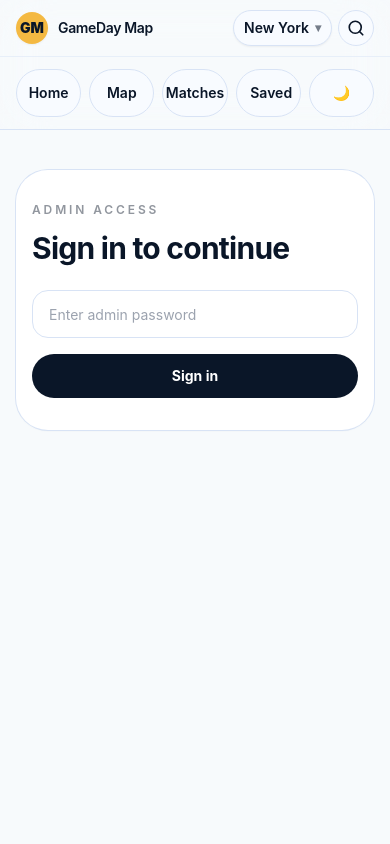
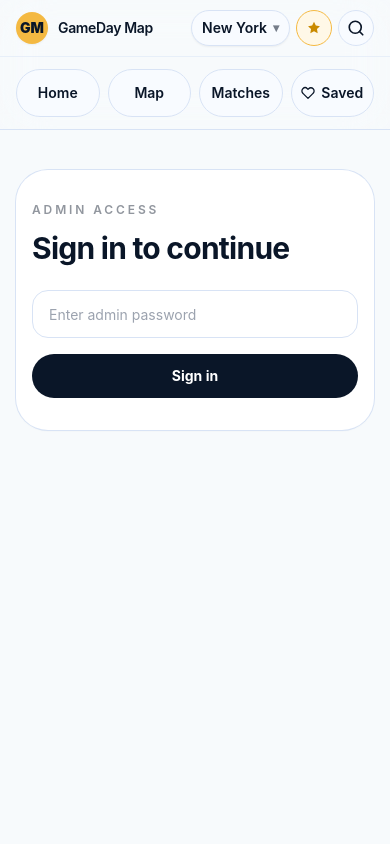
Before and after one commit to davidenyc/worldcupmvp, a Next.js app: page /admin in a window 390 px wide. Shown: the top 844 px of the page. Built offline with nearby package versions, Linux system fonts and the light colour scheme; no server answers.

Commit message:
fix: mobile overflow and dark mode regressions

```diff
--- a/app/globals.css
+++ b/app/globals.css
@@ -51,7 +51,6 @@
 html,
 body {
   overflow-x: hidden;
-  max-width: 100vw;
 }
 
 html {
@@ -64,7 +63,6 @@ body {
   color: var(--ink);
   font-family: Inter, ui-sans-serif, system-ui, -apple-system, BlinkMacSystemFont, "Segoe UI", sans-serif;
   -webkit-font-smoothing: antialiased;
-  top: 0px !important;
   overscroll-behavior: none;
 }
 
@@ -110,8 +108,38 @@ a {
   border-color: var(--border);
 }
 
+.surface-soft {
+  background: var(--surface-2);
+}
+
+.text-ink {
+  color: var(--ink);
+}
+
+.text-ink-muted {
+  color: var(--ink-55);
+}
+
+.border-line {
+  border-color: var(--border-2);
+}
+
+.dark .border-line {
+  border-color: var(--border);
+}
+
+:root {
+  --header-h: 112px;
+}
+
+@media (max-width: 1023px) {
+  :root {
+    --header-h: 152px;
+  }
+}
+
 .map-shell-frame {
-  height: calc(100svh - 112px);
+  height: calc(100svh - var(--header-h));
   overscroll-behavior: none;
 }
 
@@ -202,52 +230,6 @@ a {
 
 .dark .leaflet-popup-tip {
   background: #161b22 !important;
-}
-
-.dark [class*="bg-white"] {
-  background-color: var(--surface) !important;
-}
-
-.dark [class*="bg-white/"] {
-  background-color: color-mix(in srgb, var(--surface) 95%, transparent) !important;
-}
-
-.dark [class*="border-\\[\\#d8e3f5\\]"],
-.dark [class*="border-\\[\\#d7e4f8\\]"],
-.dark [class*="border-\\[\\#eef4ff\\]"] {
-  border-color: var(--border) !important;
-}
-
-.dark [class*="text-\\[\\#0a1628\\]"] {
-  color: var(--ink) !important;
-}
-
-.dark [class*="text-\\[\\#0a1628\\]/"] {
-  color: var(--ink-55) !important;
-}
-
-.dark [class*="text-navy"],
-.dark [class*="text-deep"] {
-  color: var(--ink) !important;
-}
-
-.dark [class*="text-mist"] {
-  color: var(--ink-55) !important;
-}
-
-.dark [class*="bg-\\[\\#f4f8ff\\]"],
-.dark [class*="bg-\\[\\#f8fbff\\]"],
-.dark [class*="bg-\\[\\#eef4ff\\]"],
-.dark [class*="bg-\\[\\#f7fafc\\]"] {
-  background-color: var(--surface-2) !important;
-}
-
-.dark [class*="bg-sky"] {
-  background-color: var(--surface-3) !important;
-}
-
-.dark [class*="border-line"] {
-  border-color: var(--border) !important;
 }
 
 .leaflet-popup-close-button {
--- a/components/home/HomeHeroActions.tsx
+++ b/components/home/HomeHeroActions.tsx
@@ -14,7 +14,7 @@ export function HomeHeroActions() {
     <div className="flex flex-col gap-3">
       <Link
         href={`/${activeCity?.key ?? "nyc"}/map`}
-        className="inline-flex w-full items-center justify-center rounded-full bg-[#f4b942] px-4 py-3 text-sm font-semibold text-[#0a1628] shadow-card transition hover:bg-[#f0c86b] lg:w-auto lg:justify-start lg:py-2.5"
+        className="inline-flex w-full items-center justify-center rounded-full bg-[#f4b942] px-4 py-3 text-sm font-semibold text-[#0a1628] shadow-card transition hover:bg-[#f0c86b] dark:text-[#0a1628] lg:w-auto lg:justify-start lg:py-2.5"
       >
         Find a watch spot →
       </Link>
--- a/components/home/USAHomepage.tsx
+++ b/components/home/USAHomepage.tsx
@@ -64,11 +64,11 @@ export async function USAHomepage() {
     <main className="bg-bg text-deep">
       <section className="bg-bg lg:min-h-[calc(100vh-88px)]">
         <div className="mx-auto grid w-full max-w-7xl items-center gap-4 px-4 py-8 sm:px-6 lg:min-h-[calc(100vh-88px)] lg:grid-cols-[minmax(0,0.9fr)_minmax(0,1.1fr)] lg:gap-10 lg:px-8">
-          <div className="order-1 flex flex-col justify-center gap-4 lg:pr-4 lg:gap-6">
+          <div className="order-1 flex min-w-0 flex-col justify-center gap-4 lg:pr-4 lg:gap-6">
             <div className="text-xs font-semibold uppercase tracking-[0.35em] text-mist">
               GAMEDAY MAP
             </div>
-            <div className="max-w-2xl">
+            <div className="min-w-0 max-w-2xl">
               <h1 className="text-4xl font-semibold tracking-tight text-deep sm:text-5xl lg:text-6xl">
                 Find your World Cup watch party
               </h1>
@@ -81,7 +81,7 @@ export async function USAHomepage() {
             <HomeHeroActions />
           </div>
 
-          <div className="order-2 -mx-4 w-auto self-center sm:mx-0 sm:w-full">
+          <div className="order-2 min-w-0 self-center">
             <NorthAmericaMap cityCards={cityCards} />
           </div>
         </div>
--- a/components/layout/site-header.tsx
+++ b/components/layout/site-header.tsx
@@ -30,6 +30,14 @@ function HeartIcon() {
   return (
     <svg width="14" height="14" viewBox="0 0 24 24" fill="none" stroke="currentColor" strokeWidth="2.2" strokeLinecap="round" strokeLinejoin="round" aria-hidden="true">
       <path d="M20.84 4.61a5.5 5.5 0 0 0-7.78 0L12 5.67l-1.06-1.06a5.5 5.5 0 0 0-7.78 7.78l1.06 1.06L12 21.23l7.78-7.78 1.06-1.06a5.5 5.5 0 0 0 0-7.78z" />
+    </svg>
+  );
+}
+
+function StarIcon() {
+  return (
+    <svg width="16" height="16" viewBox="0 0 24 24" fill="currentColor" aria-hidden="true">
+      <path d="M12 2.8l2.76 5.59 6.17.9-4.46 4.35 1.05 6.15L12 16.9l-5.52 2.89 1.05-6.15L3.07 9.29l6.17-.9L12 2.8z" />
     </svg>
   );
 }
@@ -111,7 +119,7 @@ export function SiteHeader() {
       className="sticky top-0 z-40 border-b border-[#d8e3f5] bg-white/92 backdrop-blur-xl dark:border-white/8 dark:bg-[#0d1117]/92"
       style={{ paddingTop: "env(safe-area-inset-top, 0px)" }}
     >
-      <div className="container-shell flex min-h-[56px] items-center justify-between gap-2 overflow-hidden py-0 lg:h-auto lg:gap-3 lg:py-4">
+      <div className="container-shell flex min-h-[56px] items-center justify-between gap-2 py-0 lg:h-auto lg:gap-3 lg:py-4">
         <Link href="/" className="flex min-w-0 shrink-0 items-center gap-2.5 lg:flex-1 lg:gap-3">
           <div
             className="flex h-8 w-8 shrink-0 items-center justify-center rounded-2xl text-sm font-black shadow-sm lg:h-12 lg:w-12 lg:rounded-[1.2rem] lg:text-lg"
@@ -129,16 +137,16 @@ export function SiteHeader() {
           <Link href={tonightHref} className={`${navClass(currentPath === "/tonight")} whitespace-nowrap`}>Tonight</Link>
           <Link href={mapHref} className={`${navClass(currentPath.includes("/map"))} whitespace-nowrap`}>Map</Link>
           <Link href={matchesHref} className={`${navClass(currentPath.includes("/matches"))} whitespace-nowrap`}>Matches</Link>
-          <Link href="/membership" className={`${navClass(currentPath.startsWith("/membership"))} whitespace-nowrap`}>Membership</Link>
-          <Link href="/account" className={`${navClass(currentPath.startsWith("/account"))} whitespace-nowrap`}>Account</Link>
+          <Link href="/membership" className={`${navClass(currentPath.startsWith("/membership"))} hidden whitespace-nowrap xl:inline-flex`}>Membership</Link>
+          <Link href="/account" className={`${navClass(currentPath.startsWith("/account"))} hidden whitespace-nowrap xl:inline-flex`}>Account</Link>
         </nav>
-        <div className="flex min-w-0 items-center gap-1.5 lg:gap-2">
+        <div className="flex min-w-0 flex-wrap items-center justify-end gap-1.5 lg:flex-nowrap lg:gap-2">
           <button
             type="button"
             onClick={() => setOpen((current) => !current)}
-            className="inline-flex h-9 max-w-[100px] items-center gap-1.5 rounded-full border border-[#d8e3f5] bg-[#f8fbff] px-2.5 text-sm font-semibold text-[#0a1628] shadow-sm transition hover:bg-[#eef4ff] dark:border-white/10 dark:bg-white/8 dark:text-white dark:hover:bg-white/10 lg:h-12 lg:max-w-none lg:gap-2 lg:px-3"
+            className="inline-flex h-9 max-w-[140px] min-w-0 items-center gap-1.5 rounded-full border border-[#d8e3f5] bg-[#f8fbff] px-2.5 text-sm font-semibold text-[#0a1628] shadow-sm transition hover:bg-[#eef4ff] dark:border-white/10 dark:bg-white/8 dark:text-white dark:hover:bg-white/10 lg:h-12 lg:max-w-none lg:gap-2 lg:px-3"
           >
-            <span className="hidden h-7 w-7 items-center justify-center rounded-full bg-white/80 text-[11px] font-bold text-[#0a1628] dark:bg-white/12 dark:text-white lg:inline-flex">
+            <span className="hidden h-7 w-7 items-center justify-center rounded-full bg-white/80 text-[11px] font-bold text-[#0a1628] dark:bg-white/12 dark:text-white xl:inline-flex">
               {activeCityData.shortLabel}
             </span>
             <span className="truncate whitespace-nowrap text-sm">{activeCityData.label}</span>
@@ -146,14 +154,14 @@ export function SiteHeader() {
           </button>
           <Link
             href="/saved"
-            className="hidden h-12 items-center gap-2 rounded-full border border-[#d8e3f5] bg-[#f8fbff] px-4 text-sm font-semibold text-[#0a1628] shadow-sm transition hover:bg-[#eef4ff] dark:border-white/10 dark:bg-white/5 dark:text-white dark:hover:bg-white/10 sm:inline-flex"
+            className="hidden h-12 shrink-0 items-center gap-2 whitespace-nowrap rounded-full border border-[#d8e3f5] bg-[#f8fbff] px-4 text-sm font-semibold text-[#0a1628] shadow-sm transition hover:bg-[#eef4ff] dark:border-white/10 dark:bg-white/5 dark:text-white dark:hover:bg-white/10 xl:inline-flex"
           >
             <HeartIcon />
             Saved
           </Link>
           <Link
             href={tier === "free" ? `/membership?return=${encodeURIComponent(currentPath)}` : "/account"}
-            className={`hidden sm:inline-flex h-12 items-center rounded-full px-4 text-sm font-semibold transition ${
+            className={`hidden h-12 shrink-0 items-center rounded-full px-4 text-sm font-semibold transition xl:inline-flex ${
               tier === "free"
                 ? "border border-[#f4b942] text-[#c98a00] hover:bg-[#fff8e7]"
                 : tier === "fan"
@@ -162,6 +170,19 @@ export function SiteHeader() {
             }`}
           >
             {tier === "free" ? "⭐ Go Pro" : tier === "fan" ? "⭐ Fan Pass" : "👑 Elite"}
+          </Link>
+          <Link
+            href={tier === "free" ? `/membership?return=${encodeURIComponent(currentPath)}` : "/account"}
+            aria-label={tier === "free" ? "Go Pro" : tier === "fan" ? "Fan Pass" : "Elite"}
+            className={`inline-flex h-9 w-9 shrink-0 items-center justify-center rounded-full border transition sm:hidden ${
+              tier === "free"
+                ? "border-[#f4b942] bg-[#fff8e7] text-[#c98a00]"
+                : tier === "fan"
+                  ? "border-[#f4b942] bg-[#f4b942] text-[#0a1628]"
+                  : "border-[#f4b942] bg-[#0a1628] text-[#f4b942]"
+            }`}
+          >
+            <StarIcon />
           </Link>
           <Link
             href={searchHref}
@@ -173,18 +194,18 @@ export function SiteHeader() {
           <Link
             href="/account"
             aria-label="Open account"
-            className="hidden h-10 w-10 items-center justify-center rounded-full border border-[#d8e3f5] bg-[#f8fbff] text-sm font-bold text-[#0a1628] transition hover:bg-[#eef4ff] dark:border-white/10 dark:bg-white/5 dark:text-white dark:hover:bg-white/10 lg:inline-flex lg:h-12 lg:w-12"
+            className="hidden h-10 w-10 shrink-0 items-center justify-center rounded-full border border-[#d8e3f5] bg-[#f8fbff] text-sm font-bold text-[#0a1628] transition hover:bg-[#eef4ff] dark:border-white/10 dark:bg-white/5 dark:text-white dark:hover:bg-white/10 xl:inline-flex xl:h-12 xl:w-12"
           >
             👤
           </Link>
-          <Link href="/submit" className="hidden lg:block">
+          <Link href="/submit" className="hidden xl:block">
             <Button className="h-12 px-5">Submit a venue</Button>
           </Link>
           <button
             type="button"
             onClick={toggle}
             aria-label={isDark ? "Switch to light mode" : "Switch to dark mode"}
-            className="hidden h-9 w-9 shrink-0 items-center justify-center rounded-full border border-[#d8e3f5] bg-[#f8fbff] text-[#0a1628] transition hover:bg-[#eef4ff] dark:border-white/10 dark:bg-white/5 dark:text-white/80 dark:hover:bg-white/10 sm:inline-flex lg:h-12 lg:w-12"
+            className="hidden h-12 w-12 shrink-0 items-center justify-center rounded-full border border-[#d8e3f5] bg-[#f8fbff] text-[#0a1628] transition hover:bg-[#eef4ff] dark:border-white/10 dark:bg-white/5 dark:text-white/80 dark:hover:bg-white/10 xl:inline-flex"
           >
             {isDark ? "☀️" : "🌙"}
           </button>
@@ -192,10 +213,10 @@ export function SiteHeader() {
       </div>
 
       <div className="container-shell mt-0 border-t border-[#d8e3f5]/50 pb-3 dark:border-white/8 lg:hidden">
-        <nav className="grid grid-cols-5 gap-2 pt-3">
+        <nav className="grid grid-cols-4 gap-2 pt-3">
           <Link
             href="/"
-            className={`inline-flex h-12 items-center justify-center whitespace-nowrap rounded-full border px-3 text-sm font-semibold transition ${
+            className={`inline-flex h-12 items-center justify-center whitespace-nowrap rounded-full border px-2 text-sm font-semibold transition ${
               pathname === "/"
                 ? "border-[#f4b942] bg-[#f4b942] text-[#0a1628]"
                 : "border-[#d8e3f5] bg-[#f8fbff] text-[#0a1628] dark:border-white/10 dark:bg-white/5 dark:text-white"
@@ -205,7 +226,7 @@ export function SiteHeader() {
           </Link>
           <Link
             href={mapHref}
-            className={`inline-flex h-12 items-center justify-center whitespace-nowrap rounded-full border px-3 text-sm font-semibold transition ${
+            className={`inline-flex h-12 items-center justify-center whitespace-nowrap rounded-full border px-2 text-sm font-semibold transition ${
               pathname?.includes("/map")
                 ? "border-[#f4b942] bg-[#f4b942] text-[#0a1628]"
                 : "border-[#d8e3f5] bg-[#f8fbff] text-[#0a1628] dark:border-white/10 dark:bg-white/5 dark:text-white"
@@ -215,7 +236,7 @@ export function SiteHeader() {
           </Link>
           <Link
             href={matchesHref}
-            className={`inline-flex h-12 items-center justify-center whitespace-nowrap rounded-full border px-3 text-sm font-semibold transition ${
+            className={`inline-flex h-12 items-center justify-center whitespace-nowrap rounded-full border px-2 text-sm font-semibold transition ${
               pathname?.includes("/matches")
                 ? "border-[#f4b942] bg-[#f4b942] text-[#0a1628]"
                 : "border-[#d8e3f5] bg-[#f8fbff] text-[#0a1628] dark:border-white/10 dark:bg-white/5 dark:text-white"
@@ -225,23 +246,15 @@ export function SiteHeader() {
           </Link>
           <Link
             href="/saved"
-            className={`inline-flex h-12 items-center justify-center gap-1.5 whitespace-nowrap rounded-full border px-3 text-sm font-semibold transition ${
+            className={`inline-flex h-12 items-center justify-center gap-1.5 whitespace-nowrap rounded-full border px-2 text-sm font-semibold transition ${
               pathname === "/saved"
                 ? "border-[#f4b942] bg-[#f4b942] text-[#0a1628]"
                 : "border-[#d8e3f5] bg-[#f8fbff] text-[#0a1628] dark:border-white/10 dark:bg-white/5 dark:text-white"
             }`}
           >
             <HeartIcon />
-            Saved
+            <span className="max-[360px]:hidden">Saved</span>
           </Link>
-          <button
-            type="button"
-            onClick={toggle}
-            aria-label={isDark ? "Switch to light mode" : "Switch to dark mode"}
-            className="inline-flex h-12 w-full items-center justify-center whitespace-nowrap rounded-full border border-[#d8e3f5] bg-[#f8fbff] px-3 text-sm font-semibold text-[#0a1628] transition hover:bg-[#eef4ff] dark:border-white/10 dark:bg-white/5 dark:text-white"
-          >
-            {isDark ? "☀️" : "🌙"}
-          </button>
         </nav>
       </div>
 
```
Also changed, not shown: components/home/NorthAmericaMap.tsx (+7 -7 lines).
